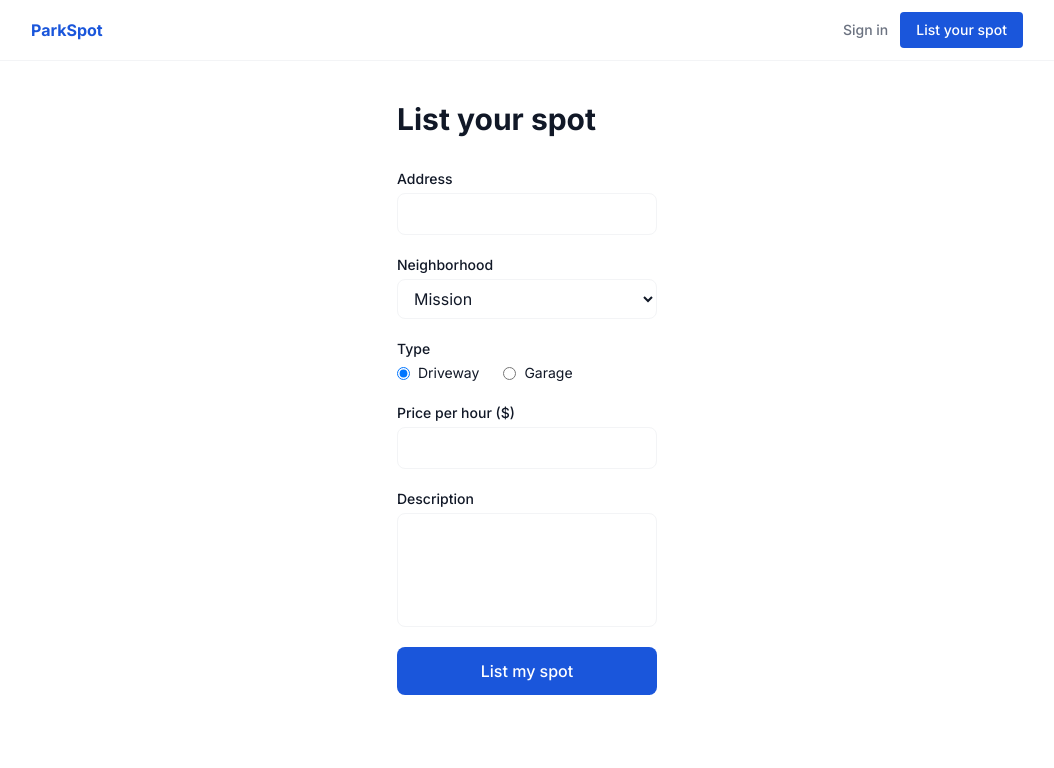
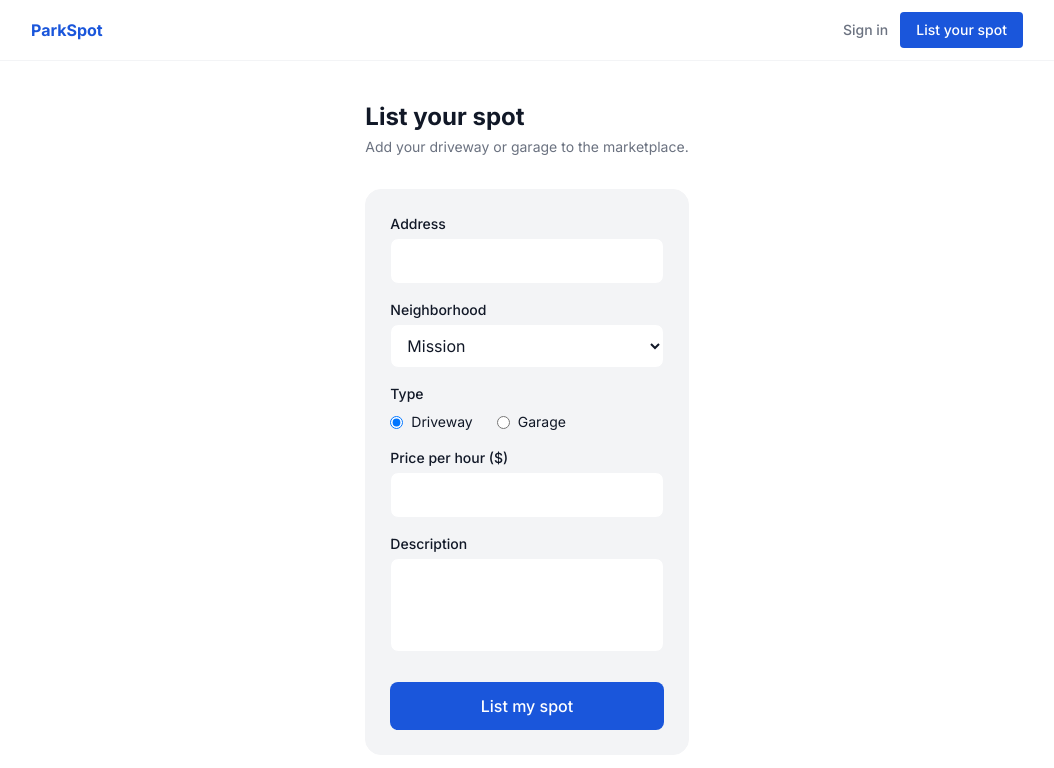
Before and after one commit to haysamber/RentParkingSpot, a Next.js app: page /list in a window 1280 px wide. Shown: the top 768 px of the page, without its empty margins (113-1167 px from the left). Built offline with nearby package versions, Linux system fonts and the light colour scheme.

Commit message:
UI polish: cards, login, forms, spot detail

```diff
--- a/app/list/page.tsx
+++ b/app/list/page.tsx
@@ -39,22 +39,24 @@ export default function ListPage() {
 
   return (
     <main className="max-w-lg mx-auto px-4 py-10">
-      <h1 className="text-3xl font-bold text-text-main mb-8">List your spot</h1>
-      <form onSubmit={onSubmit} className="flex flex-col gap-5">
-        <div className="flex flex-col gap-1">
-          <label className="text-sm font-medium text-text-main">Address</label>
+      <h1 className="text-2xl font-bold text-text-main mb-1">List your spot</h1>
+      <p className="text-text-muted text-sm mb-8">Add your driveway or garage to the marketplace.</p>
+      <div className="bg-secondary border border-secondary rounded-2xl p-6">
+        <form onSubmit={onSubmit} className="flex flex-col gap-4">
+          <div>
+            <label className="block text-sm font-medium text-text-main mb-1">Address</label>
             <input type="text" required value={address} onChange={(e) => setAddress(e.target.value)}
-            className="border border-secondary rounded-lg px-3 py-2 text-text-main focus:outline-none focus:ring-2 focus:ring-primary" />
+              className="w-full border border-secondary rounded-lg px-3 py-2.5 text-text-main bg-white focus:outline-none focus:ring-2 focus:ring-primary" />
           </div>
-        <div className="flex flex-col gap-1">
-          <label className="text-sm font-medium text-text-main">Neighborhood</label>
+          <div>
+            <label className="block text-sm font-medium text-text-main mb-1">Neighborhood</label>
             <select required value={neighborhood} onChange={(e) => setNeighborhood(e.target.value)}
-            className="border border-secondary rounded-lg px-3 py-2 text-text-main focus:outline-none focus:ring-2 focus:ring-primary">
+              className="w-full border border-secondary rounded-lg px-3 py-2.5 text-text-main bg-white focus:outline-none focus:ring-2 focus:ring-primary">
               {NEIGHBORHOODS.map((n) => <option key={n} value={n}>{n}</option>)}
             </select>
           </div>
-        <div className="flex flex-col gap-1">
-          <label className="text-sm font-medium text-text-main">Type</label>
+          <div>
+            <label className="block text-sm font-medium text-text-main mb-2">Type</label>
             <div className="flex gap-6">
               <label className="flex items-center gap-2 text-sm text-text-main">
                 <input type="radio" name="type" value="driveway" checked={type === 'driveway'} onChange={() => setType('driveway')} /> Driveway
@@ -64,22 +66,23 @@ export default function ListPage() {
               </label>
             </div>
           </div>
-        <div className="flex flex-col gap-1">
-          <label className="text-sm font-medium text-text-main">Price per hour ($)</label>
+          <div>
+            <label className="block text-sm font-medium text-text-main mb-1">Price per hour ($)</label>
             <input type="number" min={1} required value={pricePerHour} onChange={(e) => setPricePerHour(e.target.value)}
-            className="border border-secondary rounded-lg px-3 py-2 text-text-main focus:outline-none focus:ring-2 focus:ring-primary" />
+              className="w-full border border-secondary rounded-lg px-3 py-2.5 text-text-main bg-white focus:outline-none focus:ring-2 focus:ring-primary" />
           </div>
-        <div className="flex flex-col gap-1">
-          <label className="text-sm font-medium text-text-main">Description</label>
-          <textarea required rows={4} value={description} onChange={(e) => setDescription(e.target.value)}
-            className="border border-secondary rounded-lg px-3 py-2 text-text-main focus:outline-none focus:ring-2 focus:ring-primary resize-none" />
+          <div>
+            <label className="block text-sm font-medium text-text-main mb-1">Description</label>
+            <textarea required rows={3} value={description} onChange={(e) => setDescription(e.target.value)}
+              className="w-full border border-secondary rounded-lg px-3 py-2.5 text-text-main bg-white focus:outline-none focus:ring-2 focus:ring-primary resize-none" />
           </div>
           {error && <p className="text-red-500 text-sm">{error}</p>}
           <button type="submit" disabled={loading}
-          className="bg-primary text-white font-medium px-6 py-3 rounded-lg hover:opacity-90 transition-opacity disabled:opacity-50">
+            className="mt-2 bg-primary text-white font-medium px-6 py-3 rounded-lg w-full disabled:opacity-50">
             {loading ? 'Listing...' : 'List my spot'}
           </button>
         </form>
+      </div>
     </main>
   );
 }
--- a/app/login/page.tsx
+++ b/app/login/page.tsx
@@ -12,15 +12,19 @@ export default function LoginPage() {
   async function handleSubmit(e: React.FormEvent) {
     e.preventDefault();
     setLoading(true);
-    // Simulate a short network delay
     await new Promise(r => setTimeout(r, 600));
     router.push('/');
   }
 
   return (
-    <main className="max-w-sm mx-auto px-4 py-16">
-      <h1 className="text-2xl font-bold text-text-main mb-8">Sign in to ParkSpot</h1>
-      <form onSubmit={handleSubmit}>
+    <main className="min-h-[80vh] flex items-center justify-center px-4">
+      <div className="w-full max-w-sm bg-secondary border border-secondary rounded-2xl p-8">
+        <div className="mb-8 text-center">
+          <p className="text-2xl font-bold text-primary">ParkSpot</p>
+          <p className="text-text-muted text-sm mt-1">Sign in to continue</p>
+        </div>
+        <form onSubmit={handleSubmit} className="flex flex-col gap-4">
+          <div>
             <label className="block text-sm font-medium text-text-main mb-1">Email</label>
             <input
               type="email"
@@ -28,8 +32,10 @@ export default function LoginPage() {
               value={email}
               onChange={e => setEmail(e.target.value)}
               placeholder="you@example.com"
-          className="w-full border border-secondary rounded px-3 py-2 text-text-main mb-4"
+              className="w-full border border-secondary rounded-lg px-3 py-2.5 text-text-main bg-white focus:outline-none focus:ring-2 focus:ring-primary"
             />
+          </div>
+          <div>
             <label className="block text-sm font-medium text-text-main mb-1">Password</label>
             <input
               type="password"
@@ -37,16 +43,18 @@ export default function LoginPage() {
               value={password}
               onChange={e => setPassword(e.target.value)}
               placeholder="••••••••"
-          className="w-full border border-secondary rounded px-3 py-2 text-text-main mb-6"
+              className="w-full border border-secondary rounded-lg px-3 py-2.5 text-text-main bg-white focus:outline-none focus:ring-2 focus:ring-primary"
             />
+          </div>
           <button
             type="submit"
             disabled={loading}
-          className="bg-primary text-white rounded px-6 py-2 font-medium w-full"
+            className="mt-2 bg-primary text-white rounded-lg px-6 py-2.5 font-medium w-full disabled:opacity-60"
           >
             {loading ? 'Signing in…' : 'Sign in'}
           </button>
         </form>
+      </div>
     </main>
   );
 }
--- a/app/spots/[id]/page.tsx
+++ b/app/spots/[id]/page.tsx
@@ -16,37 +16,39 @@ export default async function SpotDetailPage({ params }: Props) {
 
   return (
     <main className="max-w-2xl mx-auto px-4 py-10">
-      <Link href="/" className="text-primary text-sm font-medium hover:underline">
+      <Link href="/" className="inline-flex items-center gap-1 text-text-muted text-sm hover:text-primary">
         ← Back to listings
       </Link>
 
-      <h1 className="text-4xl font-bold text-text-main mt-6 mb-2">{spot.address}</h1>
+      <h1 className="text-2xl font-bold text-text-main mt-6 mb-3">{spot.address}</h1>
 
       <div className="flex flex-wrap gap-2 mb-6">
-        <span className="bg-accent text-white text-xs font-medium px-2 py-0.5 rounded-full">
+        <span className="bg-accent text-white text-xs font-medium px-2.5 py-0.5 rounded-full">
           {spot.neighborhood}
         </span>
-        <span className="bg-secondary text-text-muted text-xs font-medium px-2 py-0.5 rounded-full capitalize">
+        <span className="bg-secondary text-text-muted text-xs font-medium px-2.5 py-0.5 rounded-full capitalize border">
           {spot.type}
         </span>
       </div>
 
-      <p className="text-text-muted text-base mb-4">{spot.description}</p>
+      <p className="text-text-muted text-base mb-6">{spot.description}</p>
 
-      <p className="text-text-main text-lg font-semibold mb-8">
-        ${spot.pricePerHour} <span className="text-text-muted font-normal text-base">/ hr</span>
-      </p>
-
+      <div className="border-t border-secondary pt-6 mb-8 flex items-center justify-between">
+        <div>
+          <p className="text-text-muted text-xs uppercase tracking-wide font-medium mb-1">Price</p>
+          <p className="text-text-main text-2xl font-bold">${spot.pricePerHour}<span className="text-text-muted font-normal text-base"> / hr</span></p>
+        </div>
         {spot.available ? (
           <Link
             href={`/spots/${spot.id}/book`}
-          className="inline-block bg-primary text-white font-medium px-6 py-3 rounded-lg hover:opacity-90 transition-opacity"
+            className="inline-block bg-primary text-white font-medium px-8 py-3 rounded-lg"
           >
             Book this spot
           </Link>
         ) : (
-        <p className="mt-6 text-text-muted">Already booked</p>
+          <span className="text-text-muted text-sm border border-secondary rounded-lg px-4 py-3">Already booked</span>
         )}
+      </div>
     </main>
   );
 }
--- a/components/SpotCard.tsx
+++ b/components/SpotCard.tsx
@@ -3,24 +3,29 @@ import type { Spot } from "@/lib/data";
 
 export default function SpotCard({ spot }: { spot: Spot }) {
   return (
-    <div className={`relative bg-secondary rounded-lg p-4${!spot.available ? " opacity-50" : ""}`}>
+    <div className={`relative bg-secondary border border-secondary rounded-xl p-5 flex flex-col gap-3${!spot.available ? " opacity-50" : ""}`}>
       {!spot.available && (
-        <div className="absolute inset-0 flex items-center justify-center">
-          <span className="font-bold text-text-muted">Booked</span>
+        <div className="absolute inset-0 flex items-center justify-center rounded-xl bg-white/60">
+          <span className="font-bold text-text-muted text-sm uppercase tracking-wide">Booked</span>
         </div>
       )}
-      <p className="font-bold text-text-main">{spot.address}</p>
-      <div className="flex gap-2 mt-1">
-        <span className="bg-accent text-white text-xs rounded px-2 py-0.5">
-          {spot.neighborhood}
-        </span>
-        <span className="bg-white text-text-muted text-xs rounded px-2 py-0.5 border">
-          {spot.type}
-        </span>
+      <div>
+        <p className="font-bold text-text-main text-base leading-snug">{spot.address}</p>
+        <div className="flex gap-2 mt-2">
+          <span className="bg-accent text-white text-xs font-medium rounded-full px-2.5 py-0.5">
+            {spot.neighborhood}
+          </span>
+          <span className="bg-white text-text-muted text-xs font-medium rounded-full px-2.5 py-0.5 border capitalize">
+            {spot.type}
+          </span>
+        </div>
       </div>
-      <p className="text-text-muted text-sm mt-2">${spot.pricePerHour}/hr</p>
-      <Link href={`/spots/${spot.id}`} className="text-primary text-sm font-medium mt-3 block">
-        View
+      <p className="text-text-main font-semibold text-lg">${spot.pricePerHour}<span className="text-text-muted font-normal text-sm"> / hr</span></p>
+      <Link
+        href={`/spots/${spot.id}`}
+        className="mt-auto block text-center bg-primary text-white text-sm font-medium rounded-lg px-4 py-2"
+      >
+        View spot →
       </Link>
     </div>
   );
```
Also changed, not shown: app/spots/[id]/book/BookForm.tsx (+23 -12 lines). Lines whose indentation alone changed are shown as unchanged.
